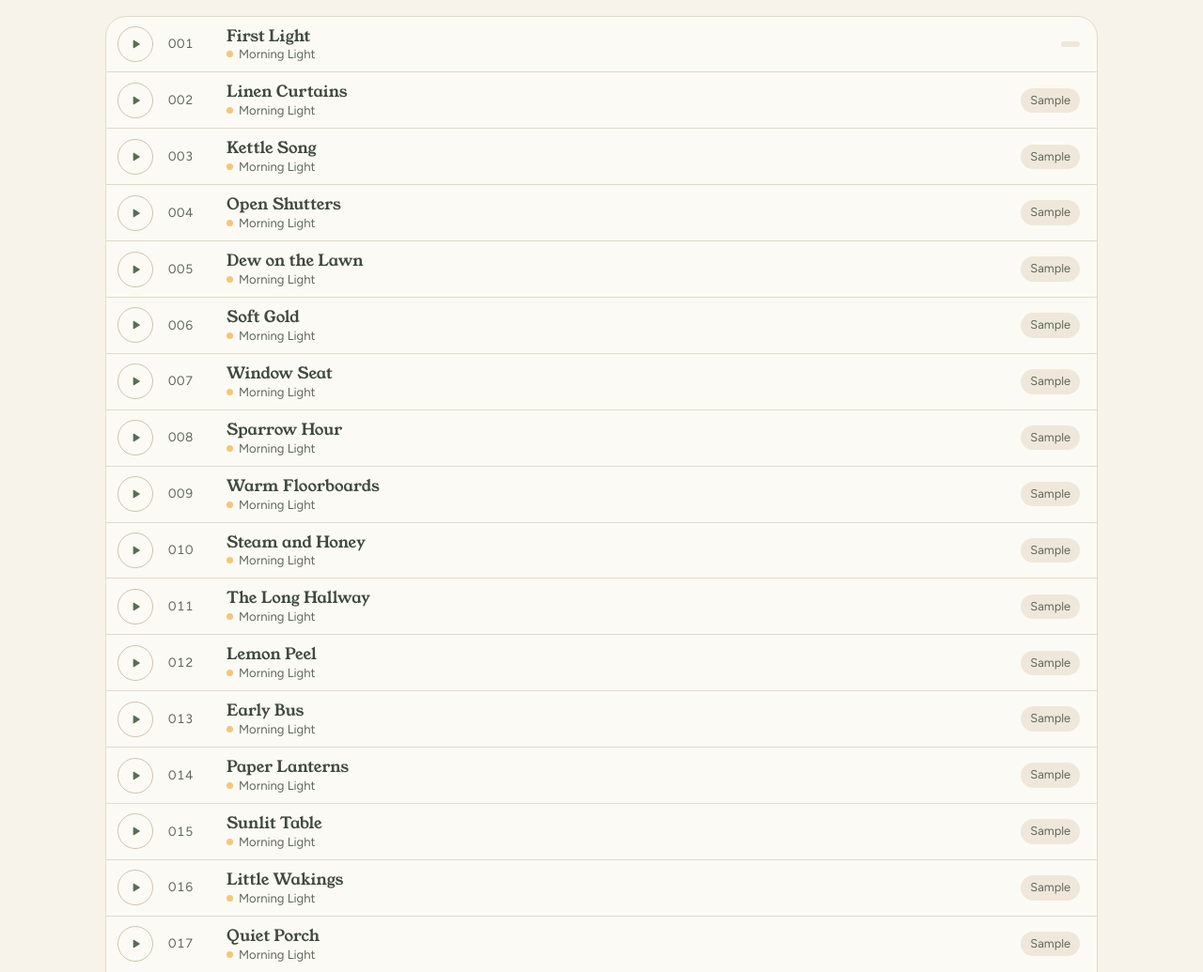
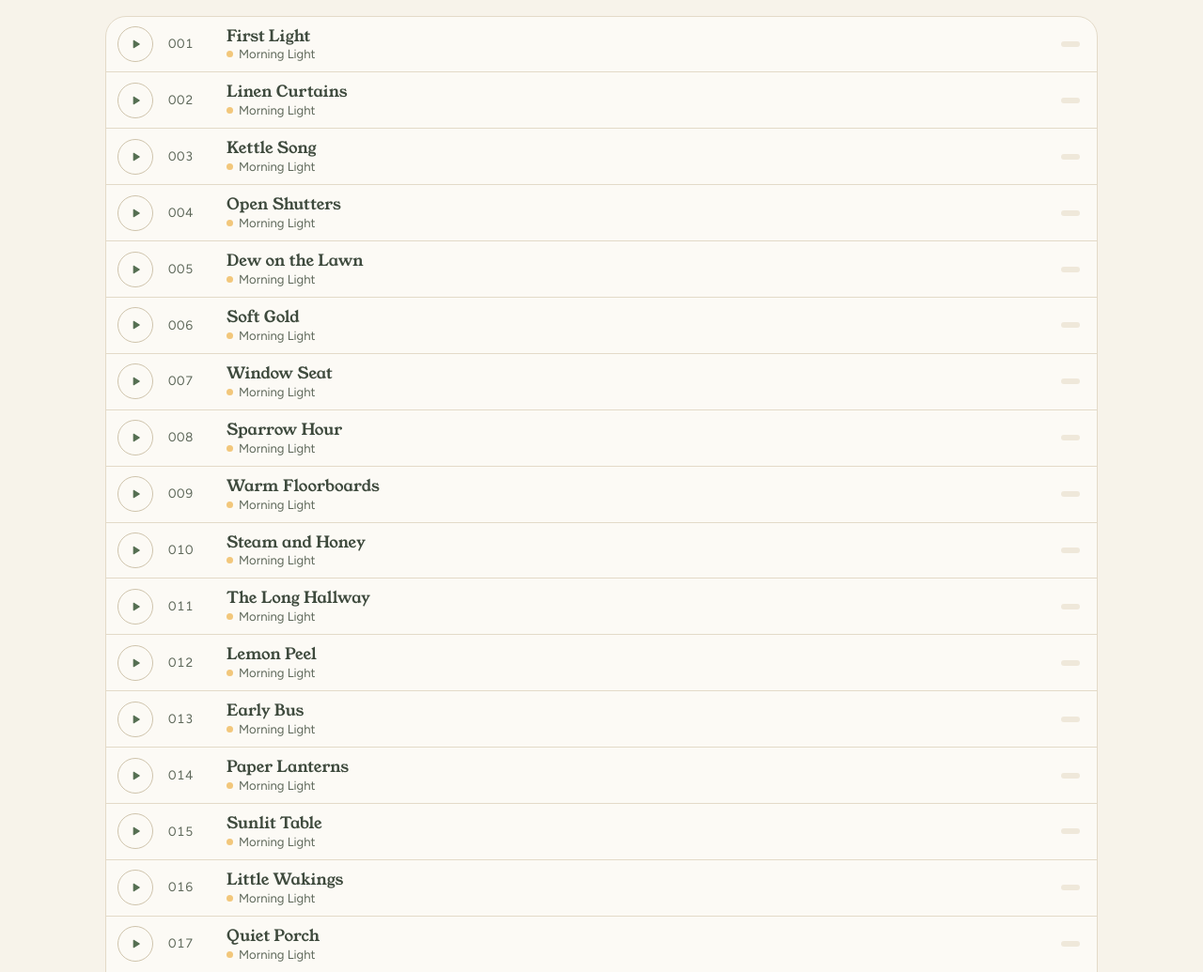
Before and after one commit to pizcake/brightsidesounds, a plain HTML site: page index.html in a window 1280 px wide. Shown: the part 1920-2955 px from the top of the page at 94% size. Drawn offline with Linux system fonts and the light colour scheme.

Commit message:
Update index.html

```diff
--- a/index.html
+++ b/index.html
@@ -440,8 +440,13 @@ input[type=range]:focus-visible{outline:2px solid var(--sage);outline-offset:4px
               "Low Sun", "Book and Lamp", "Night Garden", "Firefly", "Fading Pink", "Long Shadows", "Home Again", "Stove Top", "Starlight Soon", "Goodnight Hills"]
   };
   var MUSIC = {
-  1: "music/A.mp3",
-  42: "music/B.mp3"
+  1: "music/A.mp3",2: "music/B.mp3",3: "music/C1.mp3",4: "music/C2.mp3",5: "music/c3.mp3",6: "music/c4.mp3",7: "music/D1.mp3",8: "music/D2.mp3",9: "music/d3.mp3",10: "music/d4.mp3",
+  11: "music/E1.mp3",12: "music/E2.mp3",13: "music/E3.mp3",14: "music/E4.mp3",15: "music/E5.mp3",16: "music/F1.mp3",17: "music/F2.mp3",18: "music/F3.mp3",19: "music/F4.mp3",20: "music/F5.mp3",
+  21: "music/G1.mp3",22: "music/G2.mp3",23: "music/G3.mp3",24: "music/G4.mp3",25: "music/G5.mp3",26: "music/H1.mp3",27: "music/H2.mp3",28: "music/H3.mp3",29: "music/H4.mp3",30: "music/H5.mp3",
+  31: "music2/a.mp3",32: "music2/b.mp3",33: "music2/c1.mp3",34: "music2/c2.mp3",35: "music2/d1.mp3",36: "music2/d2.mp3",37: "music2/e1.mp3",38: "music2/e2.mp3",39: "music2/e3.mp3",40: "music2/f1.mp3",
+  41: "music2/f2.mp3",42: "music2/f3.mp3",43: "music2/g1.mp3",44: "music2/g2.mp3",45: "music2/g3.mp3",46: "music2/h1.mp3",47: "music2/h2.mp3",48: "music2/h3.mp3",49: "music2/h3.mp3",50: "music2/h3.mp3"
+
+
   };
   var SAMPLE_LEN = 30;
   var colById = {};
```
